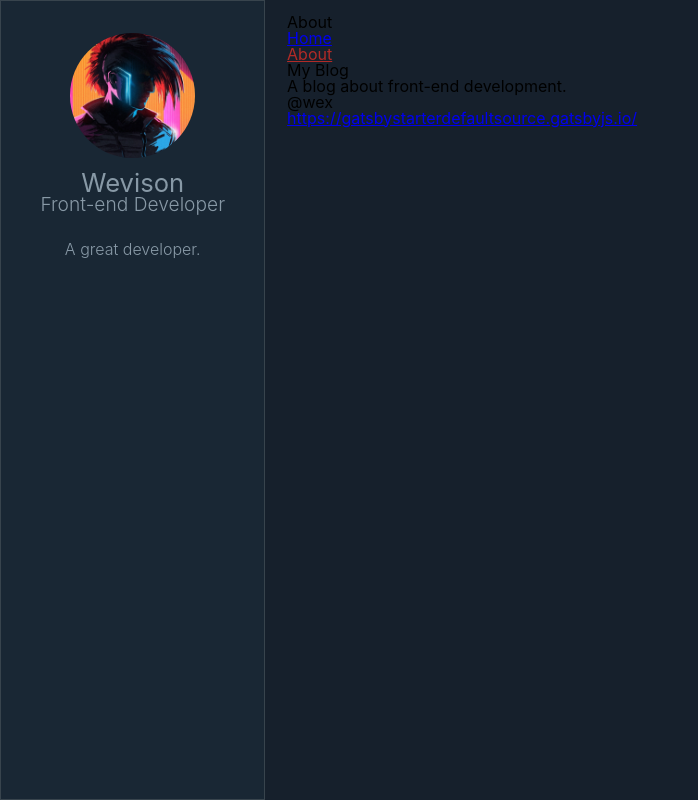
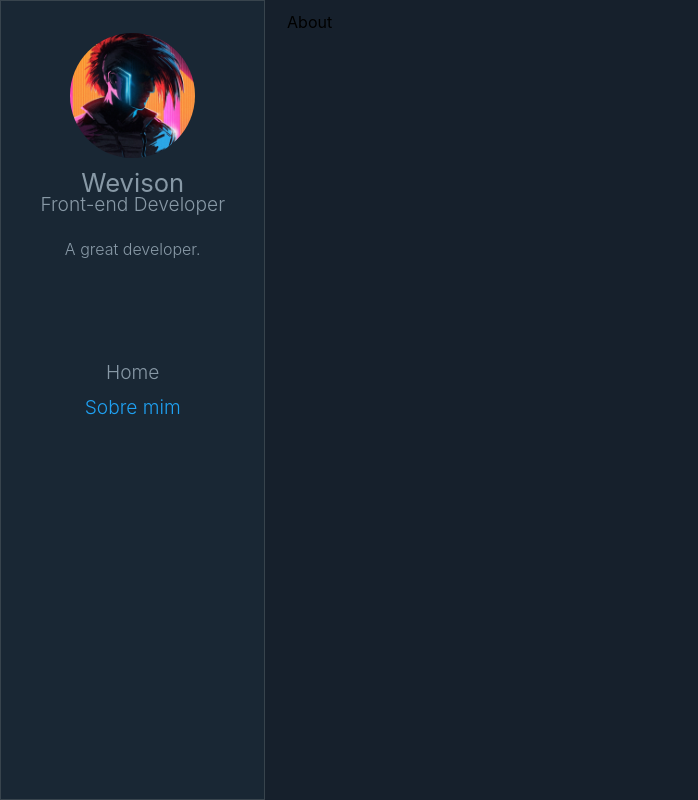
Before and after one commit to XxWexX5/my-blog, a Gatsby site: page /about in a window 1280 px wide. Shown: the whole page, without its empty margins (0-698 px from the left). Built offline with nearby package versions, Linux system fonts and the light colour scheme; Gatsby itself is replaced by a stand-in of ours; some icons are missing.

Commit message:
[ FEATURE ] Adding MenuLinks.

```diff
--- /dev/null
+++ b/src/components/MenuLinks/content.tsx
@@ -0,0 +1,12 @@
+const links = [
+  {
+    label: "Home",
+    url: "/",
+  },
+  {
+    label: "Sobre mim",
+    url: "/about",
+  },
+]
+
+export default links
--- /dev/null
+++ b/src/components/MenuLinks/index.tsx
@@ -0,0 +1,21 @@
+import React from "react"
+
+import links from "./content"
+
+import * as Styled from "./styles"
+
+const MenuLinks = () => (
+  <Styled.MenuLinksWrapper>
+    <Styled.MenuLinksList>
+      {links.map((link, id) => (
+        <Styled.MenuLinkItem key={id}>
+          <Styled.MenuLink to={link.url} activeClassName="active">
+            {link.label}
+          </Styled.MenuLink>
+        </Styled.MenuLinkItem>
+      ))}
+    </Styled.MenuLinksList>
+  </Styled.MenuLinksWrapper>
+)
+
+export default MenuLinks
--- /dev/null
+++ b/src/components/MenuLinks/styles.js
@@ -0,0 +1,28 @@
+import styled from "styled-components"
+
+import { Link } from "gatsby"
+
+export const MenuLinksWrapper = styled.nav``
+
+export const MenuLinksList = styled.ul`
+  font-size: 1.2rem;
+  font-weight: 300;
+`
+
+export const MenuLinkItem = styled.li`
+  padding: 0.5rem 0;
+`
+
+export const MenuLink = styled(Link)`
+  color: #8899a6;
+  text-decoration: none;
+  transition: color 0.5s;
+
+  &.active {
+    color: #1fa1f2;
+  }
+
+  &:hover {
+    color: #1fa1f2;
+  }
+`
--- a/src/components/Sidebar/index.tsx
+++ b/src/components/Sidebar/index.tsx
@@ -1,14 +1,16 @@
 import React from "react"
 
 import Profile from "../Profile"
-import SocialLink from "../SocialLinks"
+import SocialLinks from "../SocialLinks"
+import MenuLinks from "../MenuLinks"
 
 import * as Styled from "./styles"
 
 const Sidebar = () => (
   <Styled.SidebarWrapper>
     <Profile />
-    <SocialLink />
+    <SocialLinks />
+    <MenuLinks />
   </Styled.SidebarWrapper>
 )
 
--- a/src/pages/about.tsx
+++ b/src/pages/about.tsx
@@ -28,27 +28,6 @@ const AboutPage = () => {
       <Seo title="About" />
 
       <h1>About</h1>
-
-      <ul>
-        <li>
-          <Link to="/">Home</Link>
-        </li>
-
-        <li>
-          <Link to="/about" activeStyle={{ color: "#B22B27" }}>
-            About
-          </Link>
-        </li>
-      </ul>
-
-      <div className="wrapper-info-page">
-        <h2>{title}</h2>
-        <p>{description}</p>
-        <p>{author}</p>
-        <Link to={siteUrl} target="_blank">
-          {siteUrl}
-        </Link>
-      </div>
     </Layout>
   )
 }
```
Also changed, not shown: src/pages/index.tsx (+0 -12 lines).
